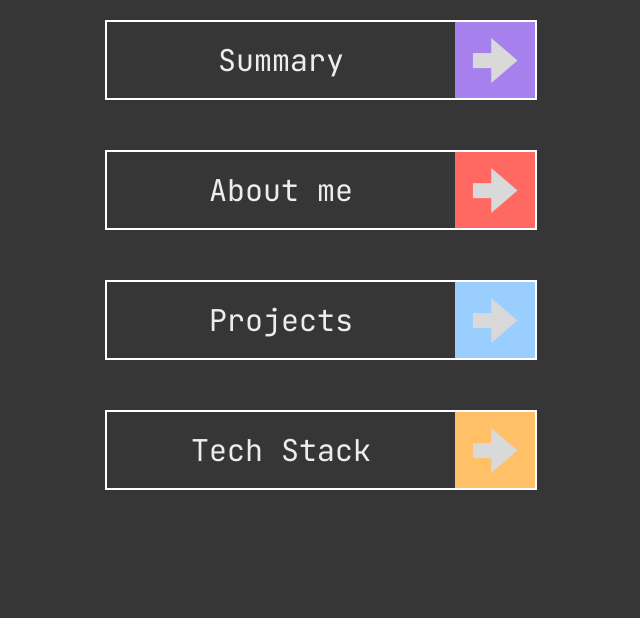
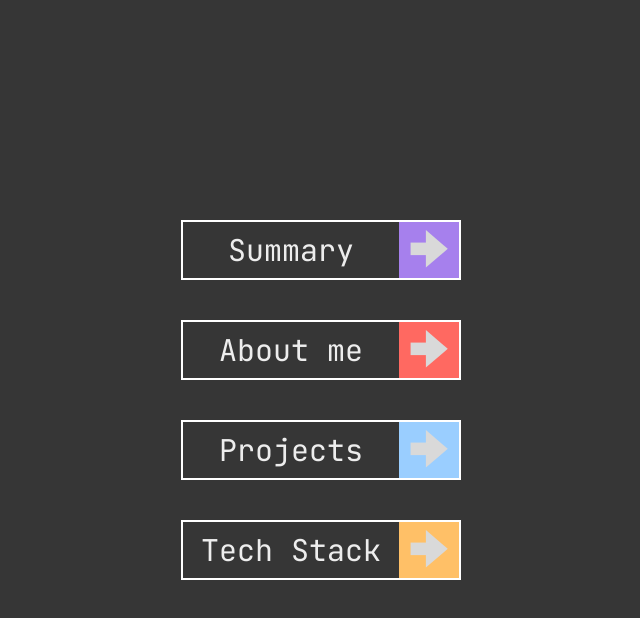
Before and after one commit to neutrou/portfolio, a Next.js app: page / in a window 1280 px wide. Shown: the top 618 px of the page, without its empty margins (319-959 px from the left). Built offline with nearby package versions, Linux system fonts and the light colour scheme.

Commit message:
landing page base OK

```diff
--- a/app/components/Button.tsx
+++ b/app/components/Button.tsx
@@ -14,20 +14,20 @@ export default function Button({ text, color, url }: ButtonProps) {
   return (
     <Link
       href={url}
-      className="h-80 flex flex-row border-texture"
+      className="h-15 flex flex-row border-texture"
     >
-      <div className="flex flex-1 justify-center items-center text-[30px]">
+      <div className="flex flex-1 justify-center items-center text-3xl">
         {text}
       </div>
       <div
         style={{ "--bg": `var(--${color})` } as React.CSSProperties}
-        className="w-80 bg-[var(--bg)]"
+        className="flex justify-center items-center w-15 bg-[var(--bg)]"
       >
         <Image
-          className="m-10"
+          className=""
           src="/arrow.svg"
-          width={60}
-          height={60}
+          width={50}
+          height={50}
           alt="A big fat arrow"
         />
       </div>
--- a/app/globals.css
+++ b/app/globals.css
@@ -7,7 +7,6 @@
   --orange:     #FFC067;
   --purple:     #A680ED;
   --blue:       #9ACEFF;
-  --spacing:    1px;
 }
 
 @theme inline {
--- a/app/layout.tsx
+++ b/app/layout.tsx
@@ -13,10 +13,13 @@ export default function RootLayout({
 }>) {
   return (
     <html lang="en"
-      className="min-h-screen w-full"
+      className="size-full"
     >
+      <head>
+        <meta name="viewport" content="width=device-width, initial-scale=1.0" />
+      </head>
       <body
-        className={`flex-1 ${JetBrainsMono.variable} flex-1 antialiased flex p-20`}
+        className={`size-full ${JetBrainsMono.variable} flex-1 antialiased flex p-5`}
       >
         {children}
       </body>
--- a/app/page.tsx
+++ b/app/page.tsx
@@ -13,12 +13,12 @@ export default function Home() {
   };
   const animateRevealA = {
     scaleX: [0, 1, 1],
-    height: [0, 0, 470],
+    height: [0, 0, 60],
     borderColor: ["#fff", "#fff", "#fff0"],
   };
   const animateRevealB = {
     scaleX: [0, 1, 1, 1],
-    height: [0, 0, 470, 470],
+    height: [0, 0, 60, 60],
     borderColor: ["#fff", "#fff", "#fff", "#fff0"],
   };
   /*choose between A and B*/
@@ -31,18 +31,18 @@ export default function Home() {
 
   return (
     <section className="flex-1 flex items-center justify-center">
-      <div className={`h-470 w-432 absolute flex flex-col ${revealed ? "pointer-events-none" : "pointer-events-auto"}`}>
-        <div className="bg-(--background) flex-1"/>
-        <motion.div
-          initial={initialReveal}
-          animate={animateReveal}
-          transition={transitionReveal}
-          onAnimationComplete={() => setRevealed(true)}
-          className="bg-transparent border-texture"
-        />
-        <div className="bg-(--background) flex-1"/>
-      </div>
-      <div className="h-470 w-432 flex flex-col gap-50">
+      {/* <div className={`h-60 w-70 absolute flex flex-col ${revealed ? "pointer-events-none" : "pointer-events-auto"}`}> */}
+        {/* <div className="bg-(--background) flex-1"/> */}
+          {/* <motion.div
+            initial={initialReveal}
+            animate={animateReveal}
+            transition={transitionReveal}
+            onAnimationComplete={() => setRevealed(true)}
+            className="bg-transparent border-texture"
+          /> */}
+          {/* <div className="bg-(--background) flex-1"/> */}
+      {/* </div> */}
+      <div className="h-90 w-70 flex flex-col justify-between">
         <SummaryButton/>
         <AboutButton/>
         <ProjectsButton/>
```
